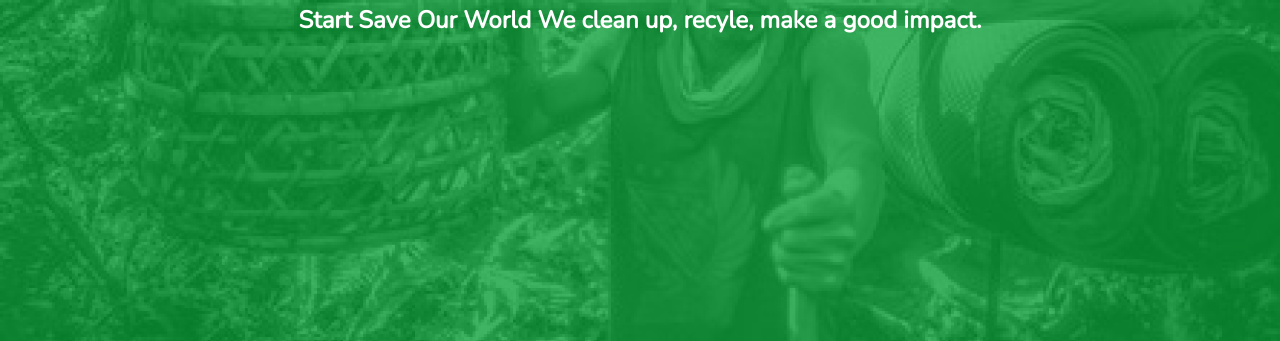
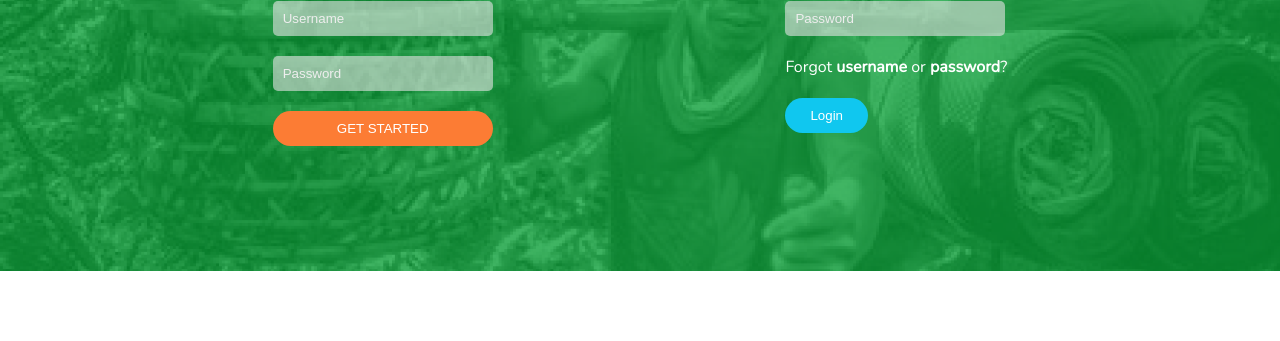
Before and after one commit to plasticin-indonesia/plasticin-web, a plain HTML site: page login-signup/index.html in a window 1280 px wide. Shown: the part 531-872 px from the top of the page. After the commit the page ends 802 px from the top, so only its background shows below. Drawn offline with nearby package versions, Linux system fonts and the light colour scheme.

Commit message:
Added Form on Login and Signup

```diff
--- a/index.css
+++ b/index.css
@@ -187,9 +187,72 @@ a.button:hover {
 .register-content {
   display: flex;
   background: url("/images/background.png");
-  min-height: 100vh;
+  min-height: 90vh;
   color: #fff;
   justify-content: center;
   align-items: center;
   flex-direction: column;
 }
+
+.register-title {
+  text-align: center;
+}
+
+.register-title span {
+  display: block;
+  font-size: small;
+}
+
+fieldset {
+  border-width: 0;
+  margin: 20px 0;
+  padding: 0;
+}
+
+.forms {
+  width: 100%;
+  display: flex;
+  justify-content: space-evenly;
+}
+
+.input {
+  padding: 10px;
+  margin: 0;
+  border-radius: 5px;
+  border: none;
+  background: rgba(229, 229, 229, 0.6);
+  color: #fff;
+  min-width: 200px;
+}
+
+.input::placeholder {
+  color: #eee;
+}
+
+#login,
+#register {
+  margin: 20px;
+}
+
+a.forgot-links {
+  color: #fff;
+  text-decoration: none;
+}
+
+.button {
+  margin: 0;
+  padding: 10px 25px;
+  border-radius: 20px;
+  border: none;
+  color: #fff;
+}
+
+.button.login {
+  background: #10c7ef;
+}
+
+.button.register {
+  background: #fc7c34;
+  text-transform: uppercase;
+  width: 100%;
+}
--- a/login-signup/index.html
+++ b/login-signup/index.html
@@ -25,6 +25,7 @@
 
       <main>
         <section id="register-content" class="register-content">
+          <!-- <section id="register-header"> -->
           <img src="/images/logo.png" alt="logo" />
 
           <div id="register-title" class="register-title">
@@ -33,6 +34,45 @@
               <span>We clean up, recyle, make a good impact.</span>
             </h1>
           </div>
+          <!-- </section> -->
+
+          <section id="forms" class="forms">
+            <form id="register" action="#">
+              <legend>Register</legend>
+              <fieldset>
+                <input type="email" placeholder="Email" class="input" />
+              </fieldset>
+              <fieldset>
+                <input type="text" placeholder="Username" class="input" />
+              </fieldset>
+              <fieldset>
+                <input type="password" placeholder="Password" class="input" />
+              </fieldset>
+
+              <fieldset>
+                <button type="submit" class="button register">
+                  Get Started
+                </button>
+              </fieldset>
+            </form>
+            <form id="login" action="#">
+              <legend>Login</legend>
+              <fieldset>
+                <input type="text" placeholder="Username" class="input" />
+              </fieldset>
+              <fieldset>
+                <input type="password" placeholder="Password" class="input" />
+              </fieldset>
+              <fieldset>
+                <a href="#" class="forgot-links"
+                  >Forgot <b>username</b> or <b>password</b>?</a
+                >
+              </fieldset>
+              <fieldset>
+                <button type="submit" class="button login">Login</button>
+              </fieldset>
+            </form>
+          </section>
         </section>
       </main>
     </div>
```
